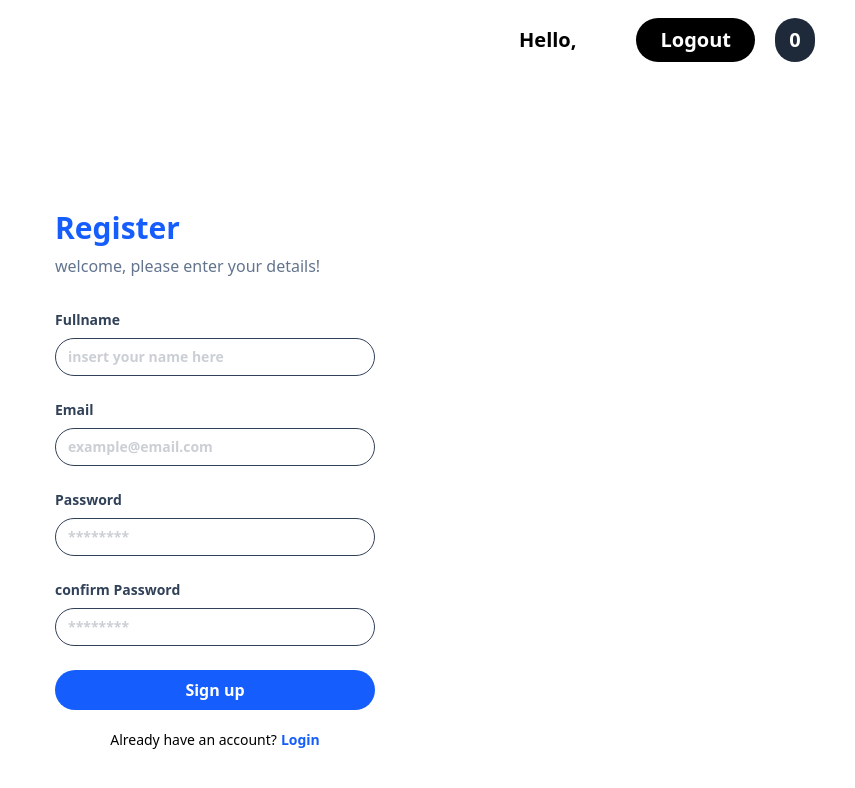
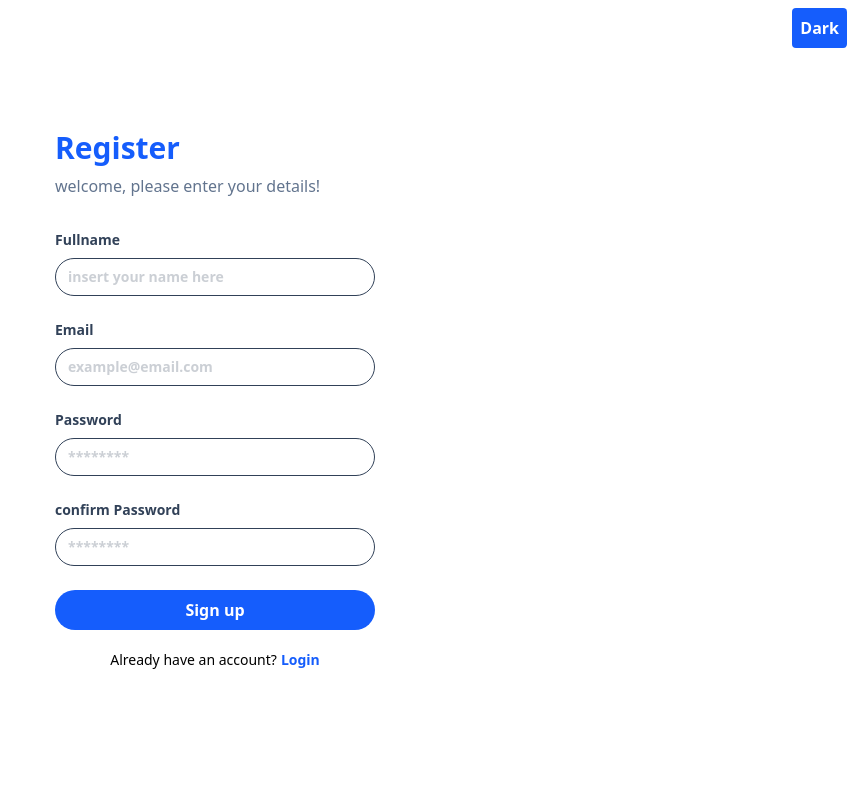
Before and after one commit to irgiadit7/missionFE2-Inter, a React (Vite) app in the folder my-react-app/: page /register in a window 1280 px wide. Shown: the top 788 px of the page, without its empty margins (425-1280 px from the left). Built offline with nearby package versions, Linux system fonts and the light colour scheme; sample sign-in values are in the browser's storage.

Commit message:
#23 useContext (coba dengan cara implementasi dark mode sebagai contoh)

```diff
--- a/my-react-app/src/Pages/products.jsx
+++ b/my-react-app/src/Pages/products.jsx
@@ -1,11 +1,13 @@
-import { Fragment, useEffect, useState } from "react";
+import { Fragment, useEffect, useState, useContext } from "react";
 import CardProducts from "../components/Fragments/CardProducts";
 import { getProducts } from "../services/products.service";
 import { useLogin } from "../hooks/useLogin";
 import TableCart from "../components/Fragments/TableCart";
 import Navbar from "../components/Layouts/navbar";
+import { DarkMode } from "../context/DarkMode";
 
 const ProductsPages = () => {
+    const {isDarkMode, setIsDarkMode } = useContext(DarkMode);
   const [products, setProducts] = useState([]);
    useLogin();
 
@@ -30,9 +32,9 @@ const ProductsPages = () => {
 
   return (
     <Fragment>
+      <Navbar />
 
-
-      <div className="flex justify-center py-5">
+      <div className={`flex justify-center py-5 ${isDarkMode && "bg-slate-900"}`}>
         <div className="w-3/4 flex flex-wrap gap-10">
           {products.length > 0 &&
           products.map((product) => (
--- a/my-react-app/src/components/Fragments/TableCart.jsx
+++ b/my-react-app/src/components/Fragments/TableCart.jsx
@@ -1,10 +1,12 @@
-import { useState, useEffect, useRef } from "react";
+import { useState, useEffect, useRef, useContext } from "react";
 import { useSelector } from "react-redux";
+import { DarkMode } from "../../context/DarkMode";
 
 const TableCart = (props) => {
     const {products } = props;
     const cart = useSelector((state) => state.cart.data );
     const [totalPrice, setTotalPrice] = useState(0);
+      const {isDarkMode } = useContext(DarkMode);
 
       useEffect(() => {
          if (products && products.length > 0 && cart && cart.length > 0) {
@@ -30,7 +32,7 @@ const TableCart = (props) => {
 
 
     return (
-        <table className="text-left table-auto border-separate border-spacing-x-5 border self self-start">
+        <table className={`text-left table-auto border-separate border-spacing-x-5 border self self-start ${isDarkMode && "text-white"}`}>
             <thead>
               <tr>
                 <th>Product</th>
--- a/my-react-app/src/components/Layouts/AuthLayouts.jsx
+++ b/my-react-app/src/components/Layouts/AuthLayouts.jsx
@@ -1,11 +1,20 @@
+import { useContext } from "react";
 import { Link } from "react-router-dom";
+import { DarkMode } from "../../context/DarkMode";
 
 const AuthLayouts = (props) => {
   const { children, title, type } = props;
+  const {isDarkMode, setIsDarkMode } = useContext(DarkMode);
+  {
+    console.log(isDarkMode);
+  }
   return (
-    <div className="flex font-extrabold min-h-screen items-center justify-center">
+    <div className={`flex font-extrabold min-h-screen items-center justify-center ${isDarkMode && "bg-slate-900"}`}>
 
       <div className="w-full max-w-xs">
+        <button className="absolute right-2 top-2 bg-blue-600 p-2 text-white rounded" onClick={() => setIsDarkMode(!isDarkMode)}>
+              {isDarkMode ? "Ligth" : "Dark"}
+        </button>
         <h1 className="text-3xl font-bold mb-2 text-blue-600">{title}</h1>
         <p className="font-medium text-slate-500 mb-8">
           welcome, please enter your details!
--- a/my-react-app/src/components/Layouts/navbar.jsx
+++ b/my-react-app/src/components/Layouts/navbar.jsx
@@ -1,7 +1,9 @@
-import { useEffect, useState } from "react";
+import { useEffect, useState, useContext } from "react";
 import { useLogin } from "../../hooks/useLogin"
 import Button from "../Elements/Button"
 import { useSelector } from "react-redux";
+import { DarkMode } from "../../context/DarkMode";
+
 
 
 
@@ -9,6 +11,7 @@ import { useSelector } from "react-redux";
 
 const Navbar = () => {
   const username = useLogin();
+   const {isDarkMode, setIsDarkMode } = useContext(DarkMode);
   const [totalCart, setTotalCart] = useState(0);
   const cart = useSelector((state) => state.cart.data );
 
@@ -28,9 +31,14 @@ const Navbar = () => {
   return (
     <div className="flex justify-end text-black items-center font-bold text-xl px-10 h-20 ">
       <span className="mr-5">Hello, {username}</span>
+      <Button className="right-2 top-2 bg-blue-600 p-2 ml-5 text-white rounded" onClick={() => setIsDarkMode(!isDarkMode)}>
+              {isDarkMode ? "Ligth" : "Dark"}
+        </Button>
+
       <Button className="ml-10 bg-black" onClick={handleLogout}>
         Logout
       </Button>
+
       <div className="flex items-center bg-gray-800 p-2 w-10 justify-center rounded-full ml-5 text-white">
         {totalCart}
       </div>
--- /dev/null
+++ b/my-react-app/src/context/DarkMode.jsx
@@ -0,0 +1,15 @@
+import { createContext, useState } from "react";
+
+const DarkModeContext = createContext();
+const DarkModeContextProvider = ({children}) => {
+    const [isDarkMode, setIsDarkMode ] = useState(false);
+
+    return (
+        <DarkModeContext.Provider value={{isDarkMode, setIsDarkMode}}>
+            {children}
+        </DarkModeContext.Provider>
+    )
+}
+
+export const DarkMode = DarkModeContext;
+export default DarkModeContextProvider;
--- a/my-react-app/src/main.jsx
+++ b/my-react-app/src/main.jsx
@@ -12,6 +12,7 @@ import DetailProductPages from './Pages/detailProduct.jsx';
 import {Provider} from "react-redux";
 import store from "./redux/store"
 import Navbar from './components/Layouts/navbar.jsx';
+import DarkModeContextProvider from './context/DarkMode.jsx';
 
 const router = createBrowserRouter([
   {
@@ -44,8 +45,9 @@ const router = createBrowserRouter([
 createRoot(document.getElementById('root')).render(
   <React.StrictMode>
     <Provider store={store}>
-    <Navbar />
+    <DarkModeContextProvider>
     <RouterProvider router={router}/>
+    </DarkModeContextProvider>
     </Provider>
   </React.StrictMode>
 );
```
